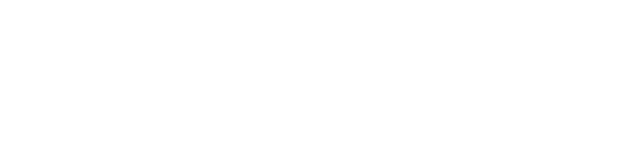
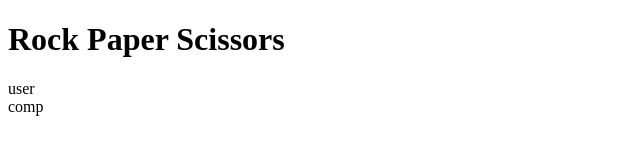
Before and after one commit to sabrina-32-SUST/Rock-Paper-Scissors-Game-With-JS, a plain HTML site: page index.html in a window 1280 px wide. Shown: the whole page, without its empty margins (0-640 px from the left). Drawn offline with Linux system fonts and the light colour scheme.

Commit message:
header & Users

```diff
--- a/index.html
+++ b/index.html
@@ -7,7 +7,14 @@
 </head>
 <body>
     <header>
+        <h1>Rock  Paper Scissors</h1>
+    </header>
 
-    </header>
+    <div  class="score-board">
+        <div id="user-label" class="badge">user</div>
+        <div  id="comp-label" class="badge">comp</div>
+
+
+    </div>
 </body>
 </html>
```
